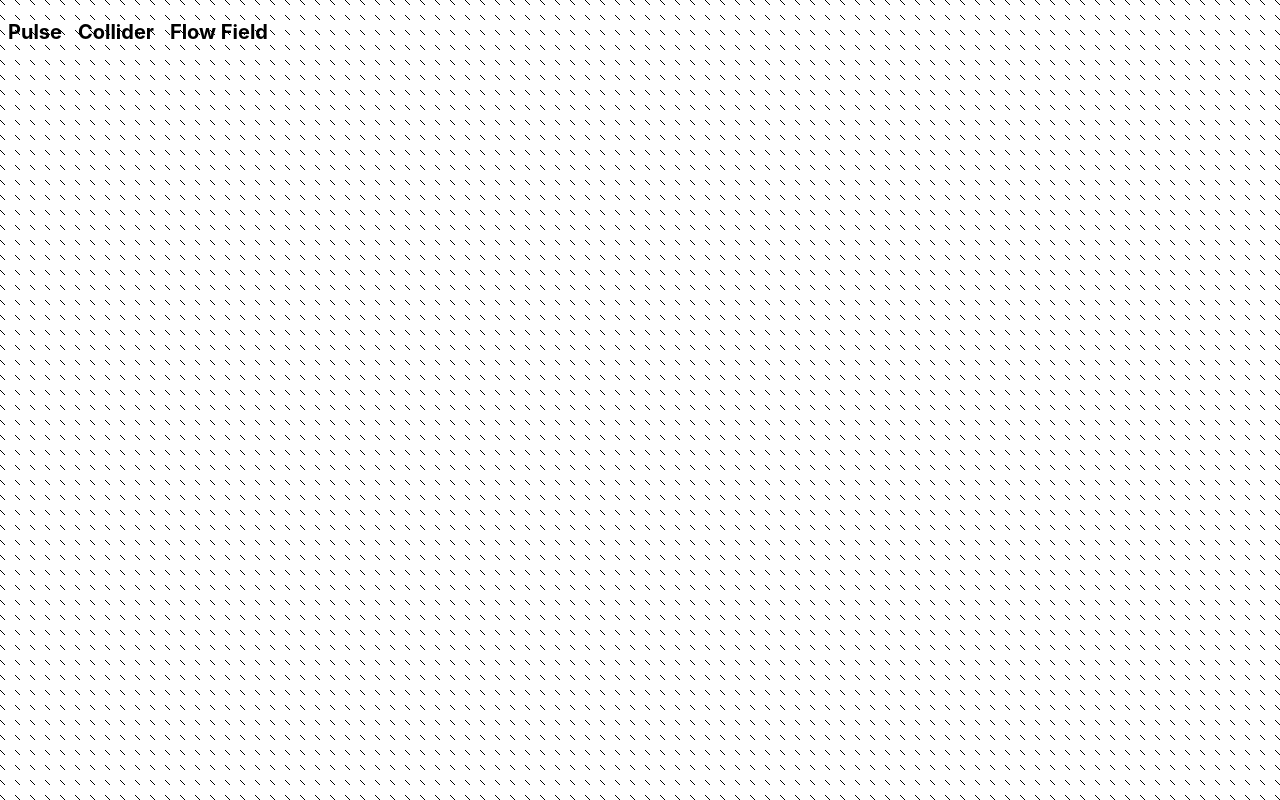
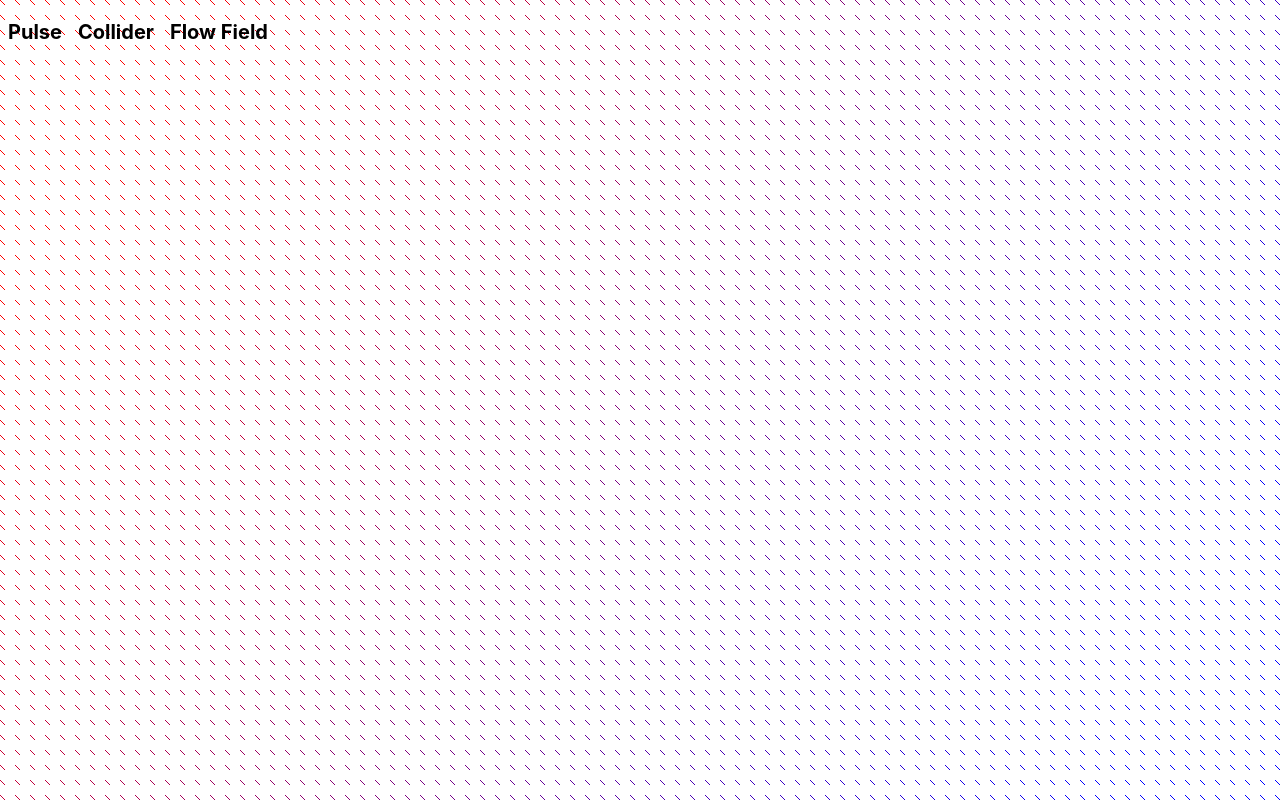
Before and after one commit to yanislav-igonin/HTML-Canvas-DEEP-DIVE-for-Beginners, a Next.js app: page /flow-field in a window 1280 px wide. Built offline with nearby package versions, Linux system fonts and the light colour scheme.

Commit message:
add gradient

```diff
--- a/animation/flowField.ts
+++ b/animation/flowField.ts
@@ -13,12 +13,21 @@ const drawLine = (ctx: CanvasRenderingContext2D, from: Point, to: Point) => {
   ctx.stroke();
 };
 
+const createGradient = (ctx: CanvasRenderingContext2D) => {
+  const { width, height } = ctx.canvas;
+  const gradient = ctx.createLinearGradient(0, 0, width, height);
+  gradient.addColorStop(0.1, 'red');
+  gradient.addColorStop(0.9, 'blue');
+  ctx.strokeStyle = gradient;
+};
+
 export const flowField = (ctx: CanvasRenderingContext2D, frameCount: number) => {
   for (let x = 0; x < ctx.canvas.width; x += cellSize) {
     for (let y = 0; y < ctx.canvas.height; y += cellSize) {
       const toX = x + length;
       const toY = y + length;
       drawLine(ctx, { x, y }, { x: toX, y: toY });
+      createGradient(ctx);
     }
   }
 };
```
